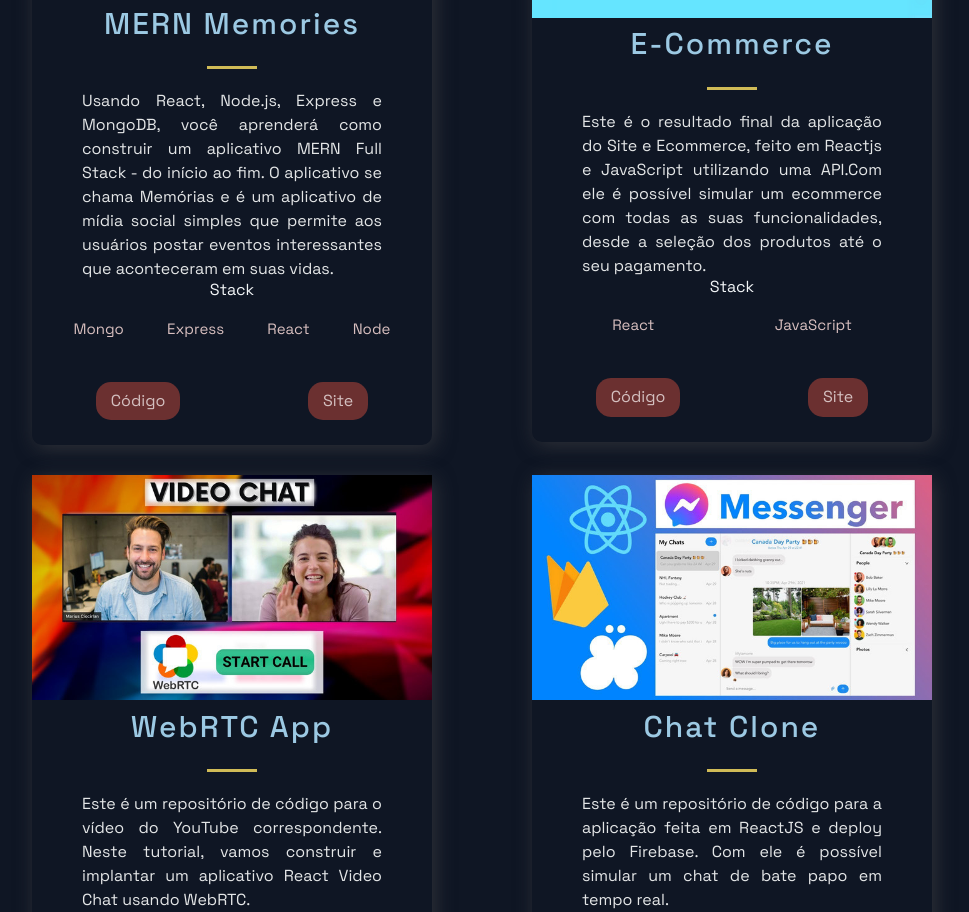
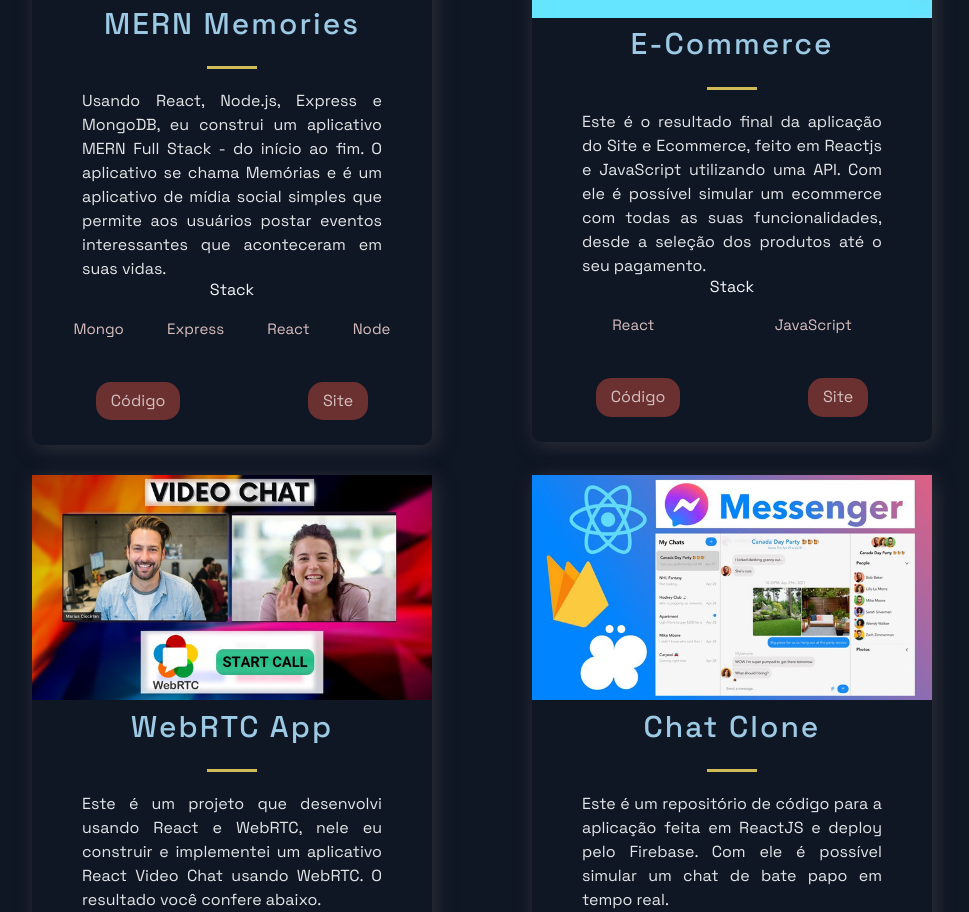
Before and after one commit to GabrielFraga962/New_Portfolio, a Next.js app in the folder portfolio_website_Dev/: page / in a window 1280 px wide. Shown: the part 1095-2007 px from the top of the page, without its empty margins (158-1127 px from the left). Built offline with nearby package versions, Linux system fonts and the light colour scheme.

Commit message:
modoficações e atualizações

```diff
--- a/portfolio_website_Dev/src/components/Footer/Footer.js
+++ b/portfolio_website_Dev/src/components/Footer/Footer.js
@@ -21,7 +21,7 @@ const Footer = () => {
       </LinkList>
       <SocialIconsContainer>
         <CompanyContainer>
-          <Slogan>A única força que existe é a personalidade</Slogan>
+          <Slogan>A maior força que existe é a personalidade</Slogan>
         </CompanyContainer>
         <SocialContainer>
           <SocialIcons href="https://github.com/GabrielFraga962">
--- a/portfolio_website_Dev/src/constants/constants.js
+++ b/portfolio_website_Dev/src/constants/constants.js
@@ -2,7 +2,7 @@ export const projects = [
   {
     title: "MERN Memories",
     description:
-      "Usando React, Node.js, Express e MongoDB, você aprenderá como construir um aplicativo MERN Full Stack - do início ao fim. O aplicativo se chama Memórias e é um aplicativo de mídia social simples que permite aos usuários postar eventos interessantes que aconteceram em suas vidas.",
+      "Usando React, Node.js, Express e MongoDB, eu construi um aplicativo MERN Full Stack - do início ao fim. O aplicativo se chama Memórias e é um aplicativo de mídia social simples que permite aos usuários postar eventos interessantes que aconteceram em suas vidas.",
     image: "/images/1.png",
     tags: ["Mongo", "Express", "React", "Node"],
     source: "https://google.com",
@@ -12,17 +12,18 @@ export const projects = [
   {
     title: "E-Commerce",
     description:
-      "Este é o resultado final da aplicação do Site e Ecommerce, feito em Reactjs e JavaScript utilizando uma API.Com ele é possível simular um ecommerce com todas as suas funcionalidades, desde a seleção dos produtos até o seu pagamento.",
+      "Este é o resultado final da aplicação do Site e Ecommerce, feito em Reactjs e JavaScript utilizando uma API. Com ele é possível simular um ecommerce com todas as suas funcionalidades, desde a seleção dos produtos até o seu pagamento.",
     image: "/images/2.png",
     tags: ["React", "JavaScript"],
     source: "https://commerce-js.netlify.app/",
-    visit: "https://github.com/GabrielFraga962/E_commerce_Web/tree/main/ecommerce",
+    visit:
+      "https://github.com/GabrielFraga962/E_commerce_Web/tree/main/ecommerce",
     id: 1,
   },
   {
     title: "WebRTC App",
     description:
-      "Este é um repositório de código para o vídeo do YouTube correspondente. Neste tutorial, vamos construir e implantar um aplicativo React Video Chat usando WebRTC.",
+      "Este é um projeto que desenvolvi usando React e WebRTC, nele eu construir e implementei um aplicativo React Video Chat usando WebRTC. O resultado você confere abaixo.",
     image: "/images/3.jpg",
     tags: ["React", "WebRTC"],
     source: "https://google.com",
@@ -36,7 +37,7 @@ export const projects = [
     image: "/images/4.jpg",
     tags: ["React", "ChatEngine", "Firebase"],
     source: "https://google.com",
-    visit: "https://google.com",
+    visit: "https://github.com/GabrielFraga962/Messenger_clone",
     id: 3,
   },
 ];
--- a/portfolio_website_Dev/src/pages/api/hello.js
+++ b/portfolio_website_Dev/src/pages/api/hello.js
@@ -1,5 +1,5 @@
 // Next.js API route support: https://nextjs.org/docs/api-routes/introduction
 
 export default (req, res) => {
-  res.status(200).json({ name: 'John Doe' })
+  res.status(200).json({ name: 'Gabriel Fraga' })
 }
```
